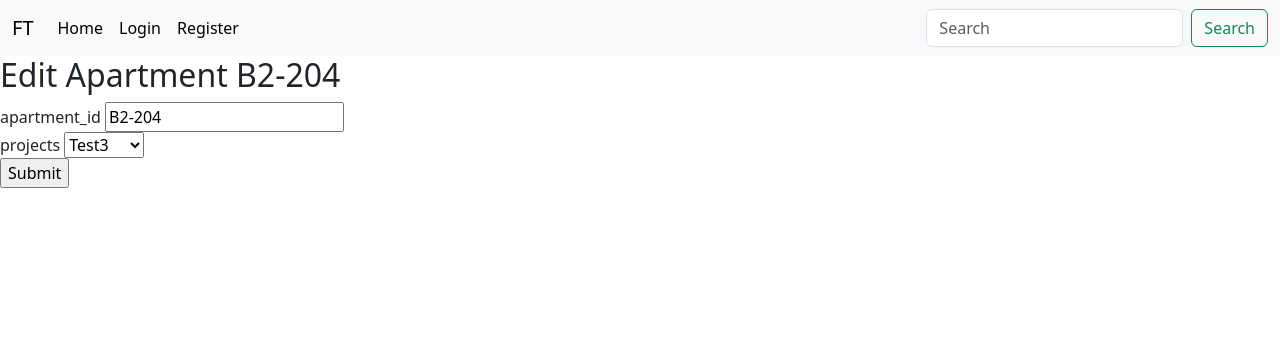
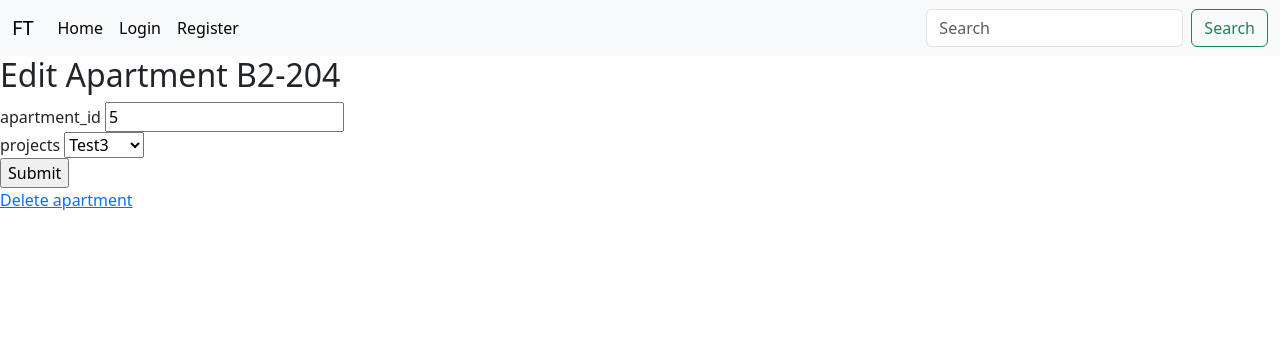
Before and after one commit to MichaelHelgesen/ft, a Flask app: a page that uses FT/apartments/templates/apartment_edit.html in a window 1280 px wide. Shown: the top 356 px of the page. Run offline with Flask 3, Linux system fonts and the light colour scheme.

Commit message:
establishing table relations

```diff
--- a/FT/apartments/routes.py
+++ b/FT/apartments/routes.py
@@ -56,7 +56,8 @@ def apartments_list():
 @apartments.route('/apartments/<string:slug>', methods=["GET", "POST"])
 def apartment_edit(slug):
     apartment = Apartments.query.filter_by(slug=slug).first()
-    id = apartment.apartment_id.upper()
+    apartment_id = apartment.apartment_id.upper()
+    id = apartment.id
     projects = Project.query.all()
     current_apartment_project = Project.query.filter_by(id = apartment.project_id).first()
     form = webforms.UpdateApartmentForm()
@@ -77,4 +78,17 @@ def apartment_edit(slug):
             flash("Error")
             return redirect(url_for("apartments.apartments_list"))
 
-    return render_template("apartment_edit.html", id=id, form=form, slug=slug)
+    return render_template("apartment_edit.html", apartment_id=apartment_id, id=id, form=form, slug=slug)
+
+@apartments.route("/apartments/delete/<int:id>")
+@login_required
+def delete_apartment(id):
+    apartment_to_delete = Apartments.query.get_or_404(id)
+    try:
+        db.session.delete(apartment_to_delete)
+        db.session.commit()
+        flash("Apartment deleted")
+        return redirect(url_for("apartments.apartments_list"))
+    except:
+        flash("There was a problem")
+        return redirect(url_for("apartments.apartments_list"))
--- a/FT/apartments/templates/apartment_edit.html
+++ b/FT/apartments/templates/apartment_edit.html
@@ -8,7 +8,7 @@
 </div>
 {% endfor %}
 {{ sample_data }}
-<h2>Edit Apartment {{ id }}</h2>
+<h2>Edit Apartment {{ apartment_id }}</h2>
 <form action="/apartments/{{ slug }}" method="POST">
     {{ form.hidden_tag() }}
     {{ form.apartment_id.label }}
@@ -19,4 +19,5 @@
     <br />
     {{ form.submit }}
 </form>
+<a href="{{url_for('apartments.delete_apartment', id=id)}}">Delete apartment</a>
 {% endblock %}
--- a/FT/login/routes.py
+++ b/FT/login/routes.py
@@ -99,7 +99,7 @@ def user_logout():
 
 @login.route("/users", methods=["GET", "POST"])
 @login_required
-@requires_access_level(current_user)
+#@requires_access_level(current_user)
 def admin_users():
     users = Users.query.all()
     form = webforms.ImportForm()
--- a/FT/models/add_user.py
+++ b/FT/models/add_user.py
@@ -20,6 +20,8 @@ class Users(UserMixin, db.Model):
     role = db.relationship("Role", secondary=roles_users,
                            backref=db.backref('user', lazy='dynamic'))
     apartment_id = db.Column(db.Integer, db.ForeignKey("apartments.id"))
+    apartment = db.relationship("Apartments", backref=db.backref("users", lazy="dynamic"))
+    #apartment_id = db.relationship("Apartments", uselist=False, backref="users")
 
     #def __init__(self, id, name, username, email, date_added, password_hash, role):
         #self.id = id
--- a/FT/models/apartments.py
+++ b/FT/models/apartments.py
@@ -17,3 +17,5 @@ class Apartments(HasSlug, db.Model):
     id = db.Column(db.Integer, primary_key=True)
     apartment_id = db.Column(db.String(200), nullable=False)
     project_id = db.Column(db.Integer, db.ForeignKey("project.id"))
+    #apartmentid = db.Column(db.Integer, db.ForeignKey("users.id"))
+    #users = db.relationship("Users")
```
Also changed, not shown: instance/ft.db.
